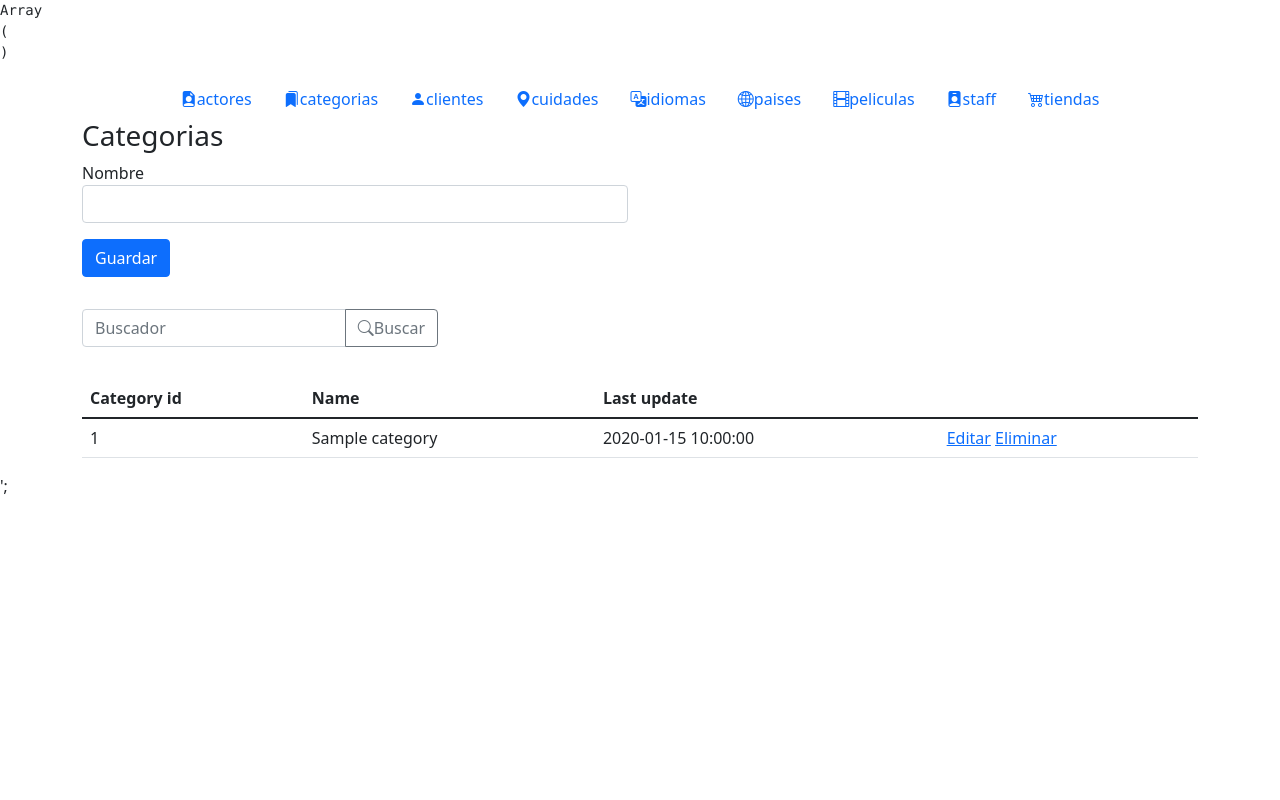
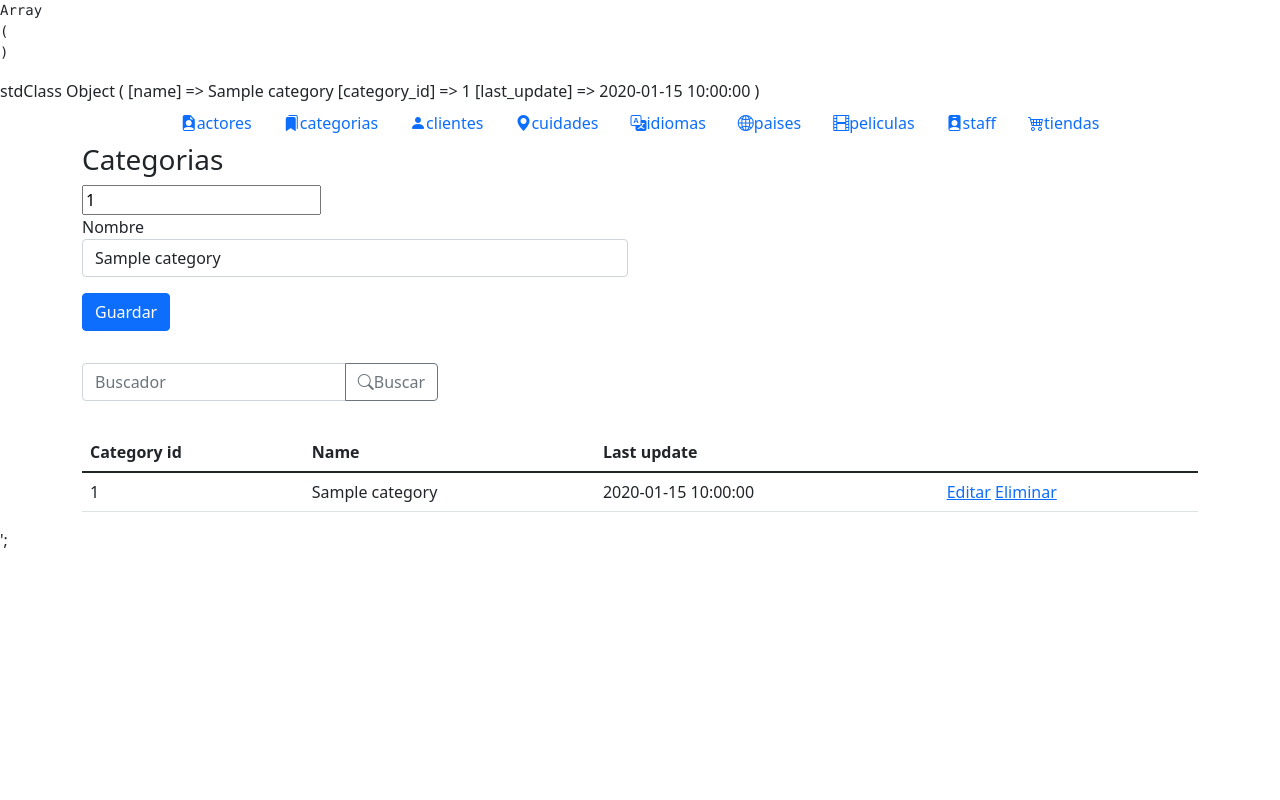
Before and after one commit to Renegado-ops/sakila, a PHP site: page /categorias.php?editar=1 in a window 1280 px wide. Run offline with PHP 8.4, Linux system fonts and the light colour scheme; tables that the repository leaves empty or names only in its code hold one stand-in row (values such as "Sample post").

Commit message:
vista_categoria y categoria

```diff
--- a/categorias.php
+++ b/categorias.php
@@ -4,7 +4,7 @@ require_once "recursos/conexion.php";
 require_once "recursos/funciones.php";
 $pagina = "Categorias";
 
-$error ="";
+$error = "";
 
 
 try {
@@ -15,30 +15,69 @@ try {
     echo "</pre>";
 
     //verificar si le da click al boton
-    if (isset ($_POST['boton-guardar'])){
+    if (isset($_POST['boton-guardar'])) {
 
         //variables
         $name = $_POST["name"];
         //validaciones
-    if (empty($name)){
+        if (empty($name)) {
             throw new Exception("El nombre no puede estar vacio ");
         }
         //guardar
 
         $query = "INSERT INTO category (name) VALUE ('$name')";
 
-    $resultado = $conexion-> query($query) or die ("Error en query");
-    if ($resultado){
+        //actualizar
+        $id = $_POST['id'] ?? '';
+
+        if (!empty($id)) {
+            $query = "UPDATE category SET name = '$name' WHERE category_id = '$id' ";
+        }
+
+        $resultado = $conexion->query($query) or die("Error en query");
+        if ($resultado) {
             $_SESSION['mensaje'] = "Datos insertados correctamente";
-    }else{
+        } else {
             throw new Exception("No se puede insertar los datos");
         }
         //refrezcar
 
         refrezcar('categorias.php');
     }
-} catch(Throwable $ex){
-    $error = $ex ->getMessage();
+
+    //buscar info para editar
+    if (isset($_GET['editar'])) {
+        $category_id = $_GET['editar'];
+        $query = "SELECT * FROM category WHERE category_id = '$category_id' ";
+        $resultado = mysqli_query($conexion, $query);
+
+        if ($resultado) {
+            while ($fila = mysqli_fetch_object($resultado)) {
+                $category_id = $fila->category_id;
+                $name = $fila->name;
+                print_r($fila);
+            }
+        }
+    }
+
+    if (isset($_GET['eliminar'])) {
+        $category_id = $_GET['eliminar'];
+
+        $query = "DELECT FROM category WHERE category_id = '$category_id' ";
+        $resultado = $conexion->query($query) or die ("Error en query");
+
+        if ($resultado){
+            $script_alerta = alerta("Eliminar", "Datos eliminados", "success");
+        }
+                else {
+                    $script_alerta = alerta("Error", "No se pudo eliminar", "error");
+                    throw new Exception("No se pudo eliminar los datos");
+                }
+            }
+
+
+} catch (Throwable $ex) {
+    $error = $ex->getMessage();
 }
 require_once "vistas/vista_categorias.php";
 #no debe haber codigo despues de esta linea
--- a/vistas/vista_categorias.php
+++ b/vistas/vista_categorias.php
@@ -6,16 +6,17 @@
         <h3><?php echo $pagina; ?></h3>
         <div class="row">
             <form class="col-6" method="post">
+                <input type="text" name="id" value="<?php echo $category_id ?? ''; ?>">
                 <div class="mb-3">
                     <label for="">Nombre</label>
-                    <input type="text" name="name" class="form-control">
+                    <input value="<?php echo $name ?? ''; ?>" type="text" name="name" class="form-control">
                 </div>
                 <div class="mb-3">
                     <button class="btn btn-primary" name="boton-guardar">Guardar</button>
                 </div>
             </form>
             <?php if (!empty($error)): ?>
-            <div class="alert alert-warning alert-dismissible fade show" role="alert">
+            <div class=" alert alert-warning alert-dismissible fade show" role="alert">
                 <?php echo $error; ?>
                 <button type="button" class="btn-close" data-bs-dismiss="alert" aria-label="Close"></button>
             </div>
```
Lines whose indentation alone changed are shown as unchanged.
